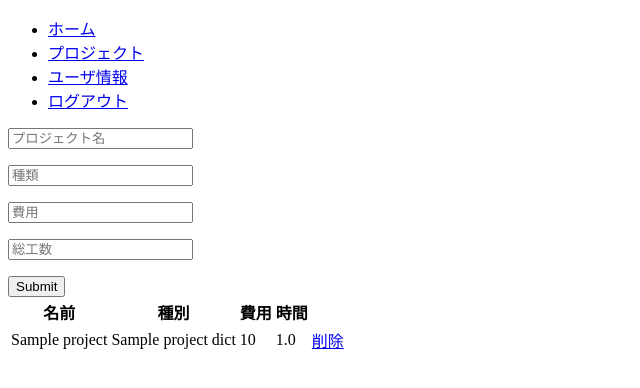
After one commit to sskyh0208/flask_on_ec2, a Flask app: template flaskr/templates/projects.html in a window 1280 px wide. The commit adds this page. Shown: the top 388 px of the page, without its empty margins (0-640 px from the left). Run offline with Flask 2, Linux system fonts and the light colour scheme; tables that the repository leaves empty hold one stand-in row (values such as "Sample post"); the template is opened without the code that fills it: values that come from a table or form of the project are taken from there, most other values are stand-ins (such as "Sample title", 1, 10 or a date in 2020); form fields are guessed from the names that the template uses.

Commit message:
プロジェクト詳細ページ追加

```diff
--- a/flaskr/__init__.py
+++ b/flaskr/__init__.py
@@ -4,7 +4,7 @@ from flask_migrate import Migrate
 from flask_sqlalchemy import SQLAlchemy
 from flaskr.config import BaseConfig, TestConfig
 
-import boto3
+# import boto3
 
 
 login_manager = LoginManager()
--- a/flaskr/models.py
+++ b/flaskr/models.py
@@ -102,10 +102,6 @@ class Project(db.Model):
         self.time = time
 
     @classmethod
-    def select_project_all(cls):
-        return cls.query.all()
-
-    @classmethod
     def select_project_by_id(cls, id):
         return cls.query.get(id)
 
--- a/flaskr/templates/base.html
+++ b/flaskr/templates/base.html
@@ -8,6 +8,7 @@
 <body>
     <ul>
         <li><a href="{{ url_for('app.home') }}">ホーム</a></li>
+        <li><a href="{{ url_for('app.projects') }}">プロジェクト</a></li>
         <li><a href="{{ url_for('app.user') }}">ユーザ情報</a></li>
         <li><a href="{{ url_for('app.logout') }}">ログアウト</a></li>
     </ul>
--- /dev/null
+++ b/flaskr/templates/project_register.html
@@ -0,0 +1,18 @@
+<div>
+    <form method="post">
+        {{ form.csrf_token}}
+        <dl>
+            <div>{{ form.name(placeholder='プロジェクト名') }}</div>
+        </dl>
+        <dl>
+            <div>{{ form.type(placeholder='種類') }}</div>
+        </dl>
+        <dl>
+            <div>{{ form.price(placeholder='費用') }}</div>
+        </dl>
+        <dl>
+            <div>{{ form.time(placeholder='総工数') }}</div>
+        </dl>
+        {{ form.submit }}
+    </form>
+</div>
--- /dev/null
+++ b/flaskr/templates/projects.html
@@ -0,0 +1,24 @@
+{% extends "base.html" %}
+{% block content %}
+{% include "project_register.html" %}
+<div>
+    <table>
+        <tr>
+            <th>名前</th>
+            <th>種別</th>
+            <th>費用</th>
+            <th>時間</th>
+            <th></th>
+        </tr>
+        {% for project in projects %}
+        <tr>
+            <td>{{ project.name }}</td>
+            <td>{{ project_dict[project.type].name }}</td>
+            <td>{{ project.price }}</td>
+            <td>{{ project.time }}</td>
+            <td><a href="{{ url_for('app.project_delete', id=project.id) }}">削除</a></td>
+        </tr>
+        {% endfor %}
+    </table>
+</div>
+{% endblock %}
```
Also changed, not shown: flaskr/forms.py (+17 -2 lines), flaskr/modules.py (added, +16 -0 lines), flaskr/views.py (+32 -2 lines).
